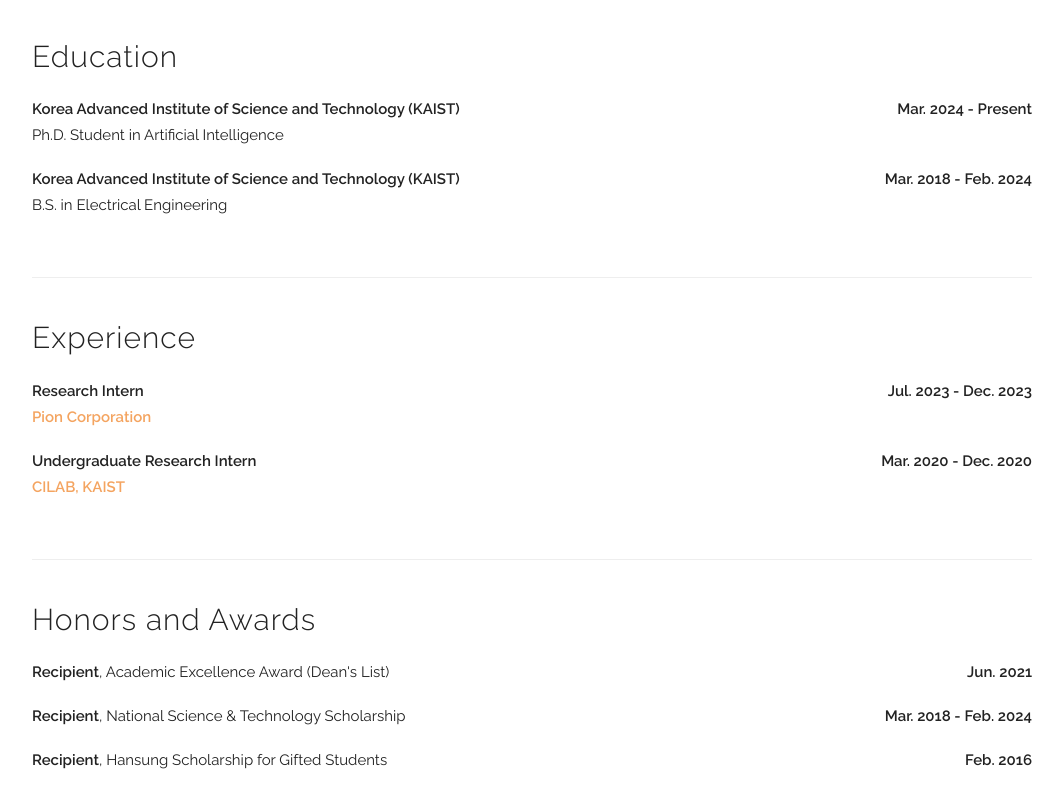
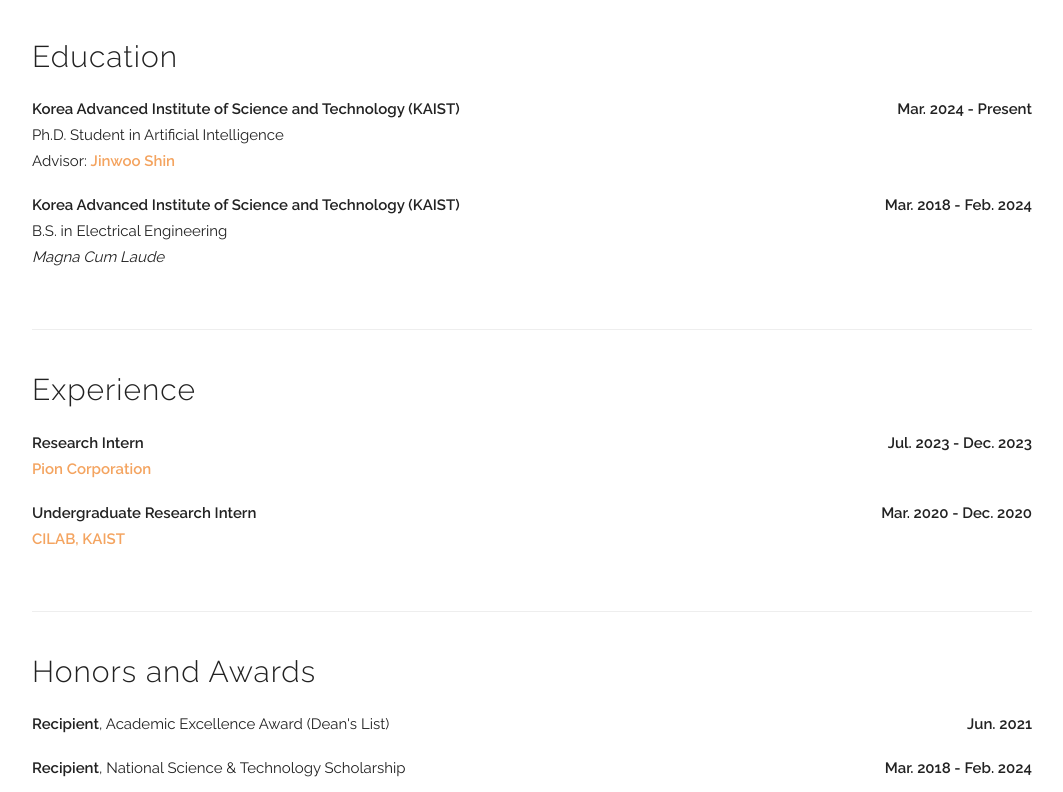
Before and after one commit to myungkyuKoo/myungkyuKoo.github.io, a Jekyll site: the page built from index.html, in a window 1280 px wide and 900 px high, scrolled down 1243 px, cut to the strip 108-900 px from the top of the window. Shown: the whole strip, without its empty margins (108-1171 px from the left). Built offline with Jekyll 4.4.1, drawn with Linux system fonts in a browser that asks for light colours; some web fonts are replaced.

Commit message:
minor fix

```diff
--- a/index.html
+++ b/index.html
@@ -108,11 +108,13 @@ layout: default
   <h4>Education</h4>
     <div class="paper">
       <p class="title"><b>Korea Advanced Institute of Science and Technology (KAIST)<b style="float:right;">Mar. 2024 - Present</b></b></p>
-      <p> Ph.D. Student in Artificial Intelligence</p>
+      <p>Ph.D. Student in Artificial Intelligence</p>
+      <p>Advisor: <a href="https://alinlab.kaist.ac.kr/shin.html">Jinwoo Shin</a></p>
     </div>
     <div class="paper">
       <p class="title"><b>Korea Advanced Institute of Science and Technology (KAIST)<b style="float:right;">Mar. 2018 - Feb. 2024</b></b></p>
       <p>B.S. in Electrical Engineering</p>
+      <p><i>Magna Cum Laude</i></p>
     </div>
 </div>
 
```
